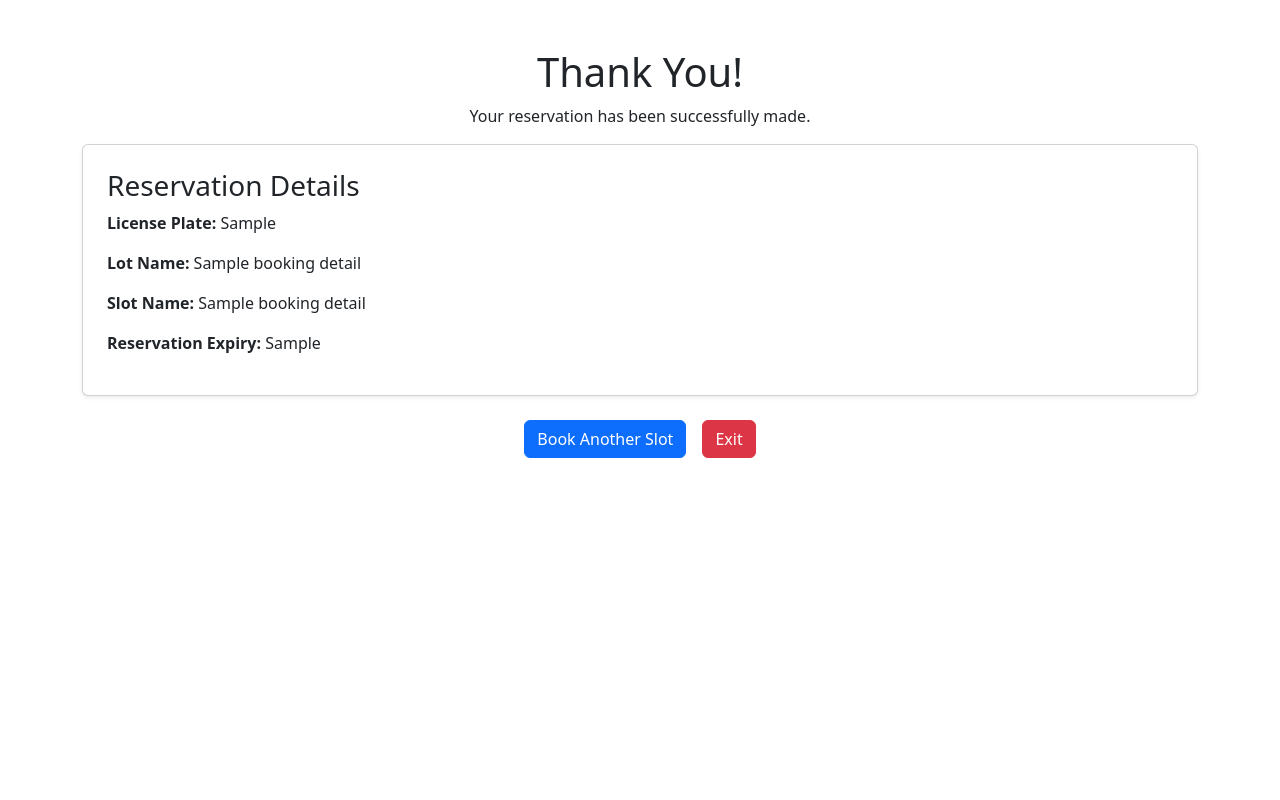
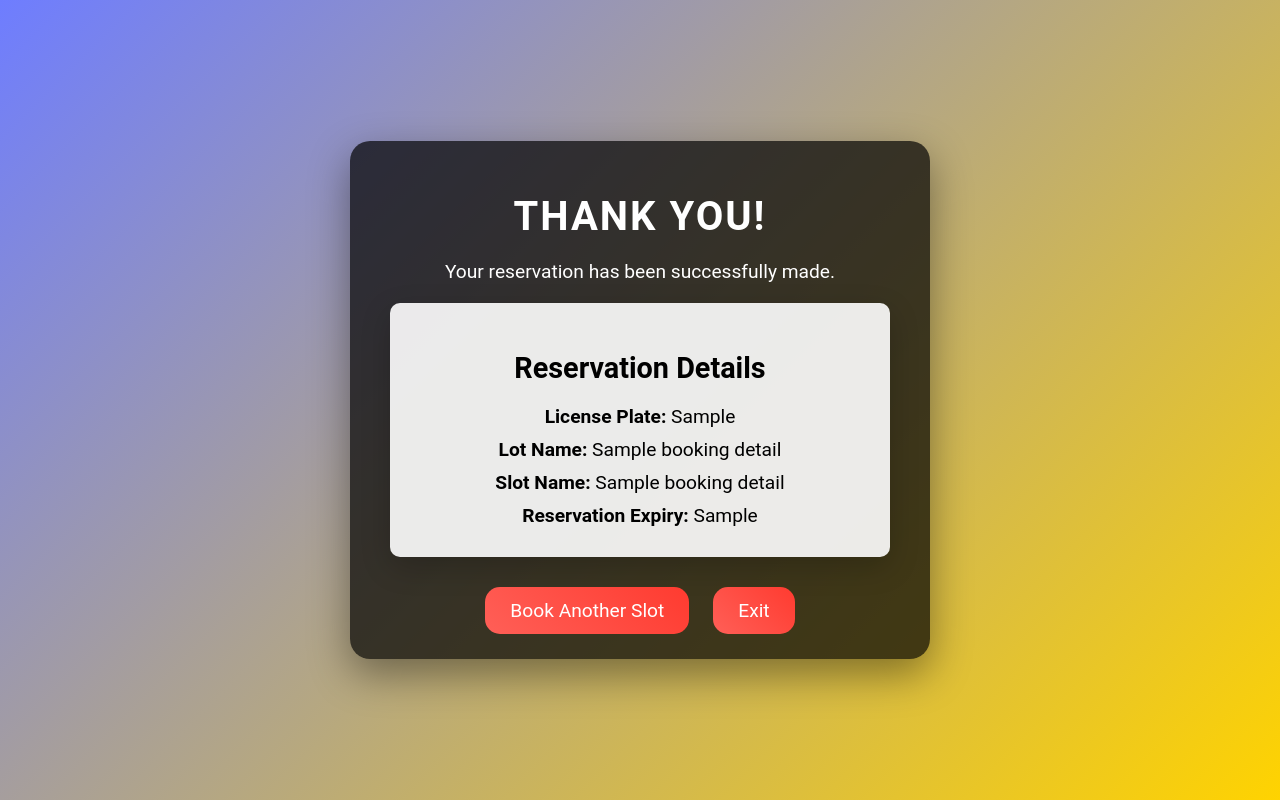
Before and after one commit to pruthvir7/ParkingManagement, a Flask app: template templates/thankyou.html in a window 1280 px wide. Run offline with Flask 3, Linux system fonts and the light colour scheme; the template is opened without the code that fills it: most values are stand-ins (such as "Sample title", 1, 10 or a date in 2020).

Commit message:
Final updates done

```diff
--- a/templates/thankyou.html
+++ b/templates/thankyou.html
@@ -4,14 +4,141 @@
     <meta charset="UTF-8">
     <meta name="viewport" content="width=device-width, initial-scale=1.0">
     <title>Thank You</title>
-    <link rel="stylesheet" href="https://cdn.jsdelivr.net/npm/bootstrap@5.3.0-alpha1/dist/css/bootstrap.min.css">
+    <style>
+        /* Global Styles */
+        body {
+            font-family: 'Roboto', sans-serif;
+            background: linear-gradient(135deg, #6e7dff, #ffd300);
+            margin: 0;
+            padding: 0;
+            height: 100vh;
+            display: flex;
+            justify-content: center;
+            align-items: center;
+            color: white;
+        }
+
+        .container {
+            text-align: center;
+            background-color: rgba(0, 0, 0, 0.7);
+            padding: 25px 40px;
+            border-radius: 20px;
+            width: 90%;
+            max-width: 500px;
+            box-shadow: 0 15px 40px rgba(0, 0, 0, 0.4);
+            max-height: 90vh;
+            overflow-y: auto;
+            transition: transform 0.3s ease, box-shadow 0.3s ease;
+        }
+
+        .container:hover {
+            transform: translateY(-10px);
+            box-shadow: 0 20px 50px rgba(0, 0, 0, 0.6);
+        }
+
+        h1 {
+            font-size: 2.5rem;
+            margin-bottom: 20px;
+            text-transform: uppercase;
+            letter-spacing: 2px;
+            animation: fadeIn 1.5s ease-in-out;
+        }
+
+        .card {
+            background-color: rgba(255, 255, 255, 0.9);
+            color: black; /* Black text */
+            padding: 20px;
+            border-radius: 10px;
+            box-shadow: 0 10px 30px rgba(0, 0, 0, 0.2);
+            margin-top: 20px;
+            text-align: center;
+            transition: transform 0.3s ease, box-shadow 0.3s ease;
+        }
+
+        .card:hover {
+            transform: scale(1.05);
+            box-shadow: 0 15px 40px rgba(0, 0, 0, 0.3);
+        }
+
+        h3 {
+            font-size: 1.8rem;
+            margin-bottom: 20px;
+        }
+
+        p {
+            font-size: 1.2rem;
+            margin: 10px 0;
+        }
+
+        .btn {
+            background: linear-gradient(45deg, #ff5f57, #ff3b30);
+            color: white;
+            font-size: 1.2rem;
+            padding: 12px 25px;
+            border-radius: 15px;
+            border: none;
+            cursor: pointer;
+            transition: transform 0.3s ease, box-shadow 0.3s ease;
+            text-decoration: none; /* Remove underline for anchor tags */
+            display: inline-block;
+            margin: 0 10px;
+        }
+
+        .btn:hover {
+            transform: scale(1.1);
+            box-shadow: 0 15px 25px rgba(0, 0, 0, 0.4);
+        }
+
+        .btn:active {
+            transform: scale(1);
+            box-shadow: 0 4px 10px rgba(0, 0, 0, 0.2);
+        }
+
+        .button-container {
+            margin-top: 30px; /* Added padding between buttons and the card */
+        }
+
+        /* Animations */
+        @keyframes fadeIn {
+            0% { opacity: 0; transform: translateY(-20px); }
+            100% { opacity: 1; transform: translateY(0); }
+        }
+
+        /* Responsive Design */
+        @media (max-width: 600px) {
+            .container {
+                width: 90%; /* Expand container to take up more width on smaller screens */
+                padding: 20px;
+            }
+
+            h1 {
+                font-size: 2rem;
+            }
+
+            .card {
+                padding: 15px;
+            }
+
+            .btn {
+                font-size: 1rem;
+                padding: 10px 20px;
+                margin: 10px 0; /* Stack buttons vertically on small screens */
+            }
+
+            .button-container {
+                display: flex;
+                flex-direction: column; /* Stack buttons vertically */
+                align-items: center; /* Center buttons */
+            }
+        }
+    </style>
 </head>
 <body>
-    <div class="container mt-5">
-        <h1 class="text-center">Thank You!</h1>
+    <div class="container">
+        <h1>Thank You!</h1>
         <p class="text-center">Your reservation has been successfully made.</p>
 
-        <div class="card p-4 shadow-sm">
+        <div class="card">
             <h3>Reservation Details</h3>
             <p><strong>License Plate:</strong> {{ booking_details['license_plate'] }}</p>
             <p><strong>Lot Name:</strong> {{ booking_details['lot_name'] }}</p>
@@ -19,11 +146,11 @@
             <p><strong>Reservation Expiry:</strong> {{ booking_details['reservation_expiry'] }}</p>
         </div>
 
-        <div class="d-flex justify-content-center mt-4">
+        <div class="button-container">
             <!-- Button to book another slot -->
-            <a href="{{ url_for('lots') }}" class="btn btn-primary me-3">Book Another Slot</a>
+            <a href="{{ url_for('lots') }}" class="btn">Book Another Slot</a>
             <!-- Button to exit and go to the login page -->
-            <a href="{{ url_for('logout') }}" class="btn btn-danger">Exit</a>
+            <a href="{{ url_for('logout') }}" class="btn">Exit</a>
         </div>
     </div>
 </body>
```
Also changed, not shown: templates/payment.html (+5 -8 lines), parking.db.
